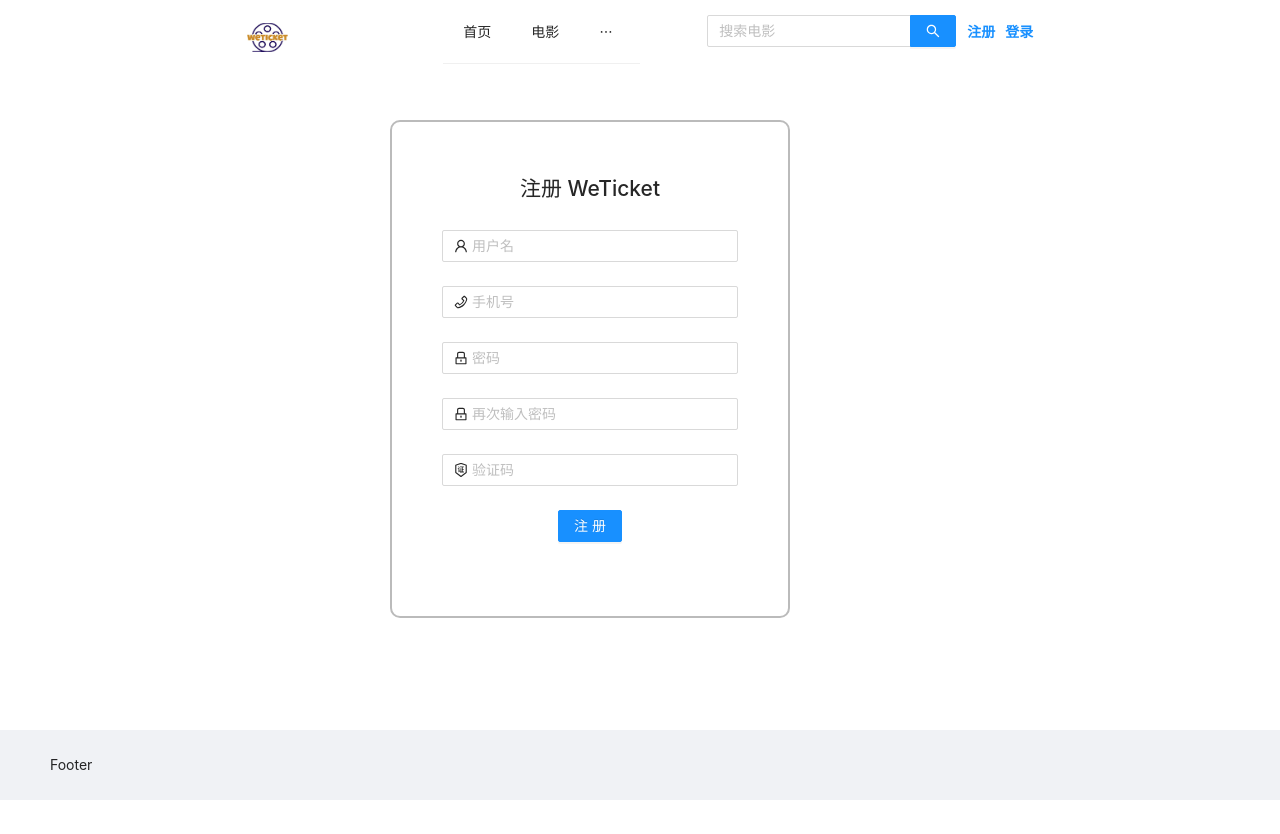
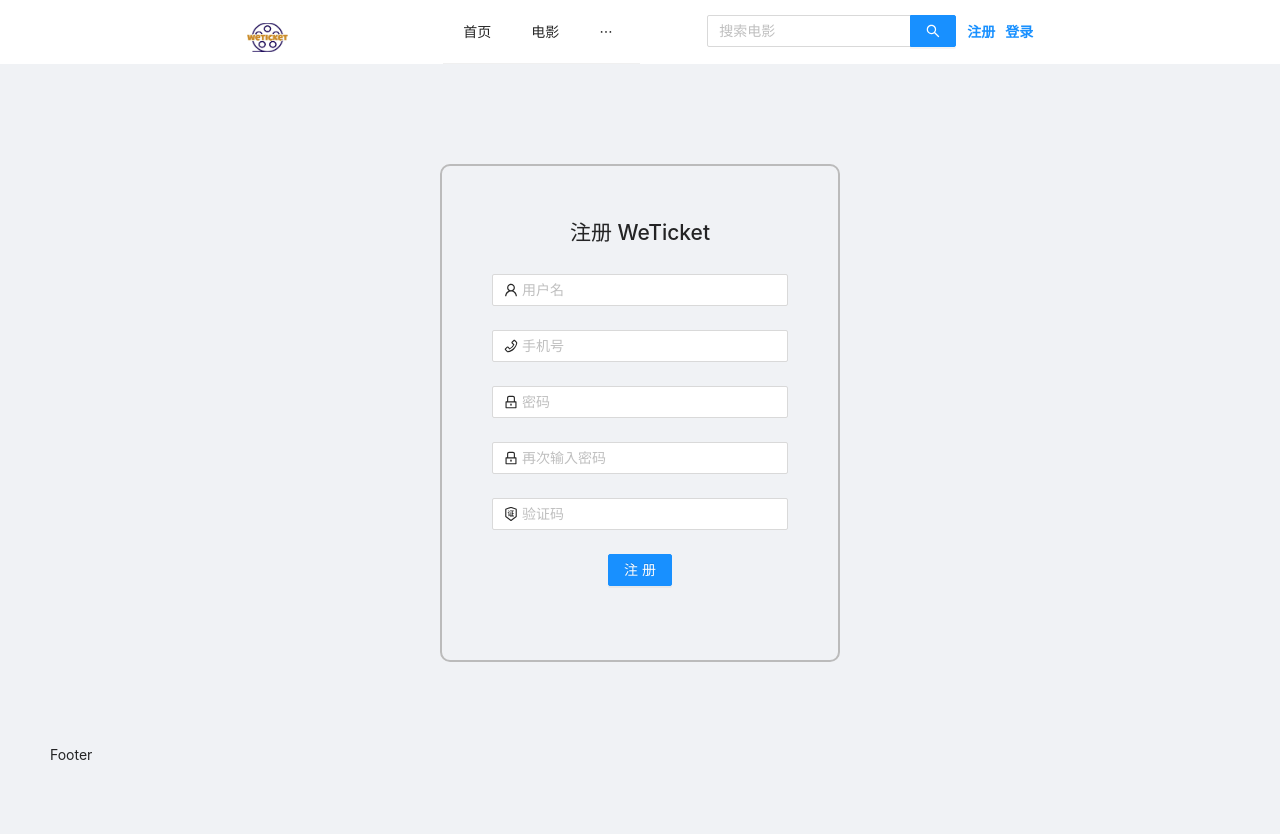
Before and after one commit to lambert7sgithub/weticket-frontend-backup, a React (Create React App) app: page /register in a window 1280 px wide. Before the commit the page ends 800 px from the top, so only its background shows below. Built offline with nearby package versions, Linux system fonts and the light colour scheme.

Commit message:
fix: add affix for footer

```diff
--- a/src/Login/Login.css
+++ b/src/Login/Login.css
@@ -1,9 +1,7 @@
 .login{
-    /* margin: 0 auto; */
+    margin: 100px auto;
 	width:400px;
 	height:500px;
-	margin: -200px 0 0 -250px;
-	position: absolute;
 	top: 40%;
 	left: 50%;
 }
--- a/src/Register/Register.css
+++ b/src/Register/Register.css
@@ -0,0 +1,15 @@
+.register{
+    margin: 100px auto;
+	width:400px;
+	height:500px;
+	top: 40%;
+	left: 50%;
+}
+
+.outBorder {
+    width: 100%;
+    padding: 50px;
+    border: 2px solid #BBBBBB;
+    border-radius: 10px;
+    position: relative;
+}
--- a/src/Register/Register.jsx
+++ b/src/Register/Register.jsx
@@ -6,6 +6,8 @@ import {
   VerifiedOutlined,
 } from "@ant-design/icons";
 import { Button, Form, Input } from "antd";
+import './Register.css'
+
 
 export default function Register() {
   const onFinish = (values) => {
@@ -21,7 +23,7 @@ export default function Register() {
 
   return (
     <div>
-      <div className="login">
+      <div className="register">
         <div className="outBorder">
           <Form
             name="normal_login"
--- a/src/layout/WeTicketLayout.jsx
+++ b/src/layout/WeTicketLayout.jsx
@@ -1,12 +1,14 @@
-import React from "react";
+import React, { useState } from "react";
 import { Outlet } from "react-router-dom";
-import { Layout } from "antd";
+import { Layout, Affix } from "antd";
 import Navigation from "./Navigation";
 
 const { Content, Footer, Header } = Layout;
 const WeTicketLayout = () => {
   const env = process.env;
   console.log(env);
+
+  const [bottom,setBottom] = useState(10)
   return (
     <div>
       <Layout>
@@ -16,9 +18,9 @@ const WeTicketLayout = () => {
         <Content>
           <Outlet />
         </Content>
-        <Footer style={{ position: "absolute", bottom: "0", width: "100%" }}>
-          Footer
-        </Footer>
+        <Affix offsetBottom={bottom}>
+          <Footer>Footer</Footer>
+        </Affix>
       </Layout>
     </div>
   );
```
